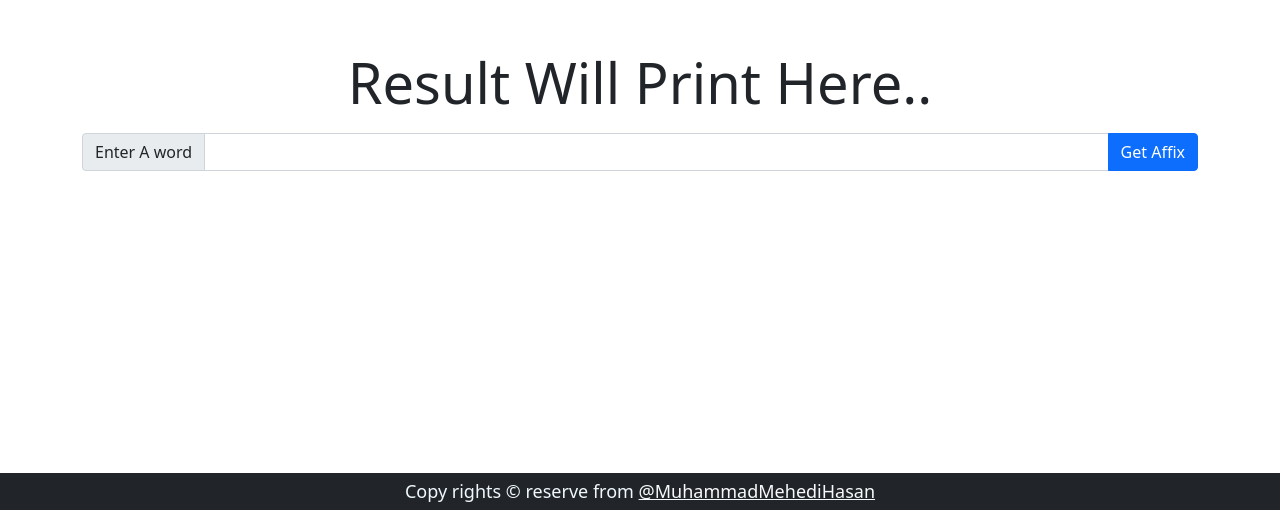
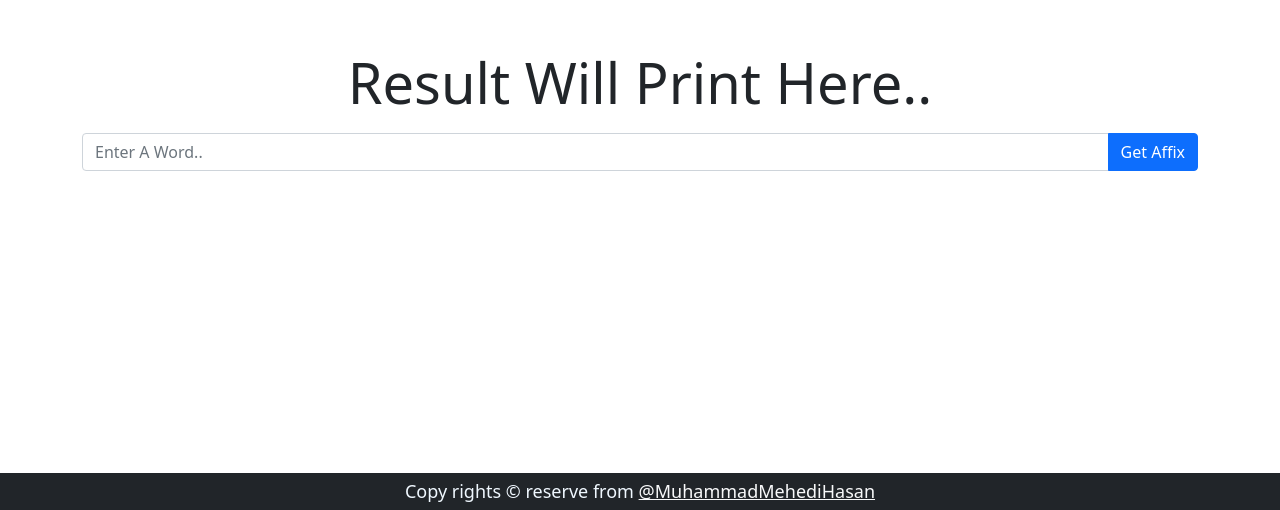
Before and after one commit to MuhammadMehediHasan/affix, a plain HTML site: page index.html in a window 1280 px wide. Shown: the part 290-800 px from the top of the page. Drawn offline with nearby package versions, Linux system fonts and the light colour scheme.

Commit message:
Update index.html

```diff
--- a/index.html
+++ b/index.html
@@ -18,11 +18,8 @@
         </div>
 
         <div class="input-group">
-            <span class="input-group-text ">
-                Enter A word
-            </span>
 
-            <input type="text" id="in" class="form-control">
+            <input type="text" id="in" class="form-control" placeholder="Enter A Word..">
             <button id="run" class="btn btn-primary">Get Affix</button>
         </div>
 
```
